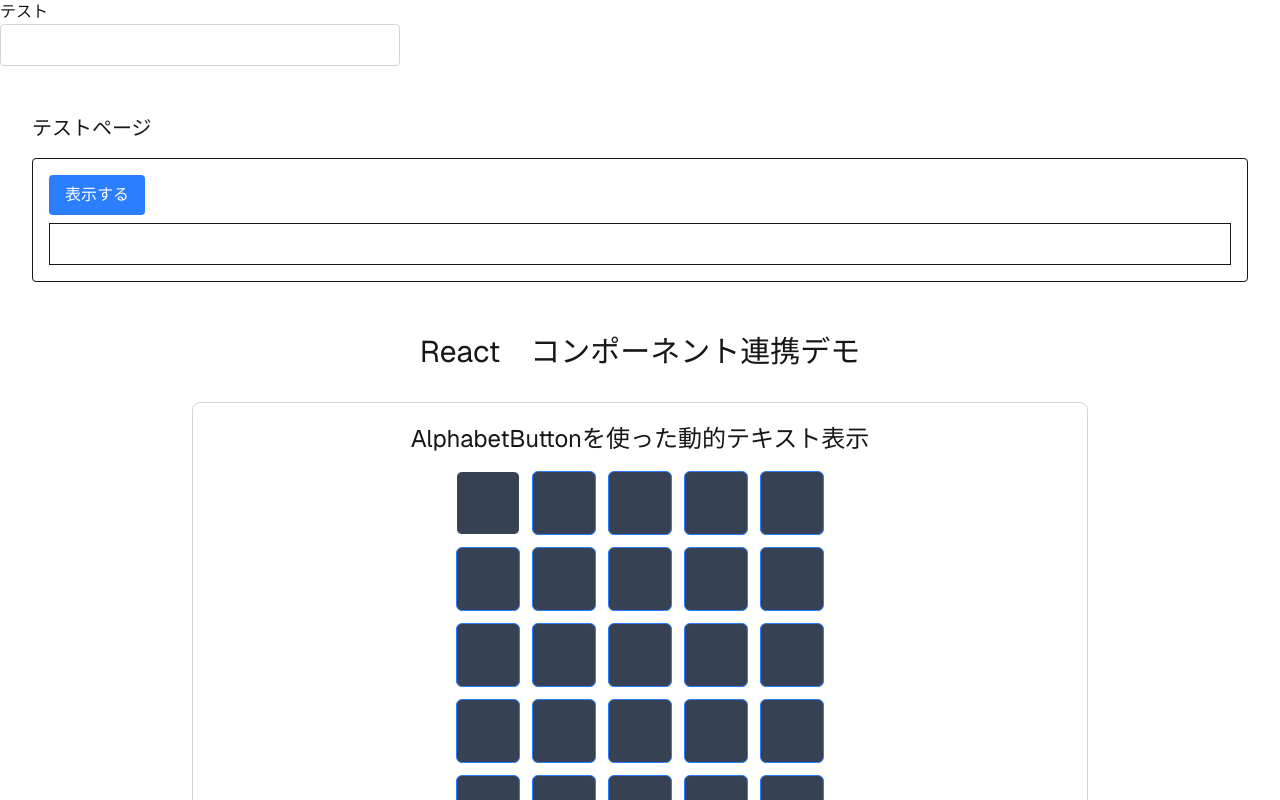
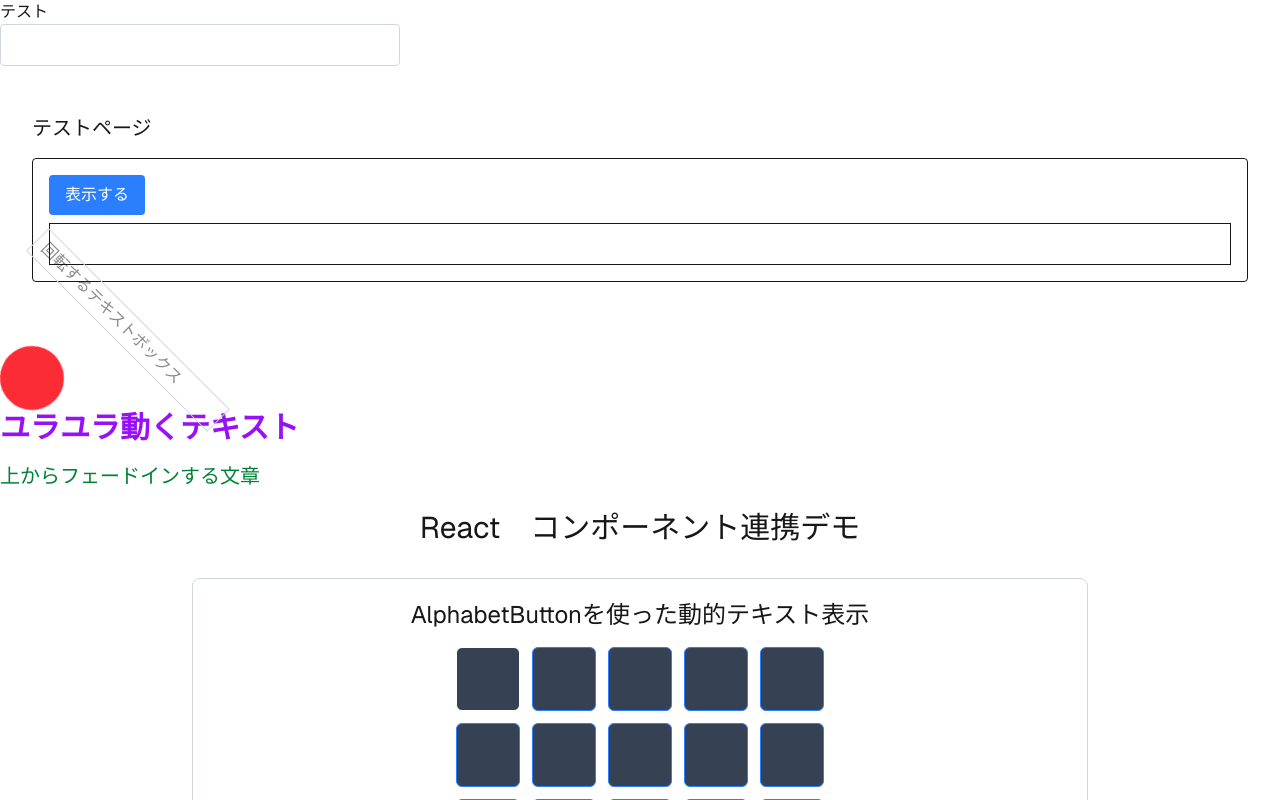
Before and after one commit to taminororo/wordle, a Next.js app: page / in a window 1280 px wide. Shown: the top 800 px of the page. Built offline with nearby package versions, Linux system fonts and the light colour scheme.

Commit message:
[fix]文字をwordleに変更

```diff
--- a/src/app/page.tsx
+++ b/src/app/page.tsx
@@ -16,6 +16,27 @@ export default function MyApp() {
           < TestButton label="おはよう"/>
         </main>
       </div>
+
+      <div>
+        <input
+          type="text"
+          placeholder="回転するテキストボックス"
+          className="w-64 h-8 p-2 border border-gray-300 transform rotate-45 origin-center"
+        ></input>
+      </div>
+      <div>
+        <div className="w-16 h-16 bg-red-500 rounded-full animate-spin"></div>
+      </div>
+      <div>
+        <div className="text-3xl font-bold text-purple-600 animate-wiggle">
+          ユラユラ動くテキスト
+        </div>
+
+            <p className="mt-4 text-xl text-green-700 animate-fadeInDown">
+              上からフェードインする文章
+            </p>
+      </div>
+
 
       <div className="font-sans text-center p-5">
         <h1 className="text-3xl font bold mb-8">React　コンポーネント連携デモ</h1>
```
